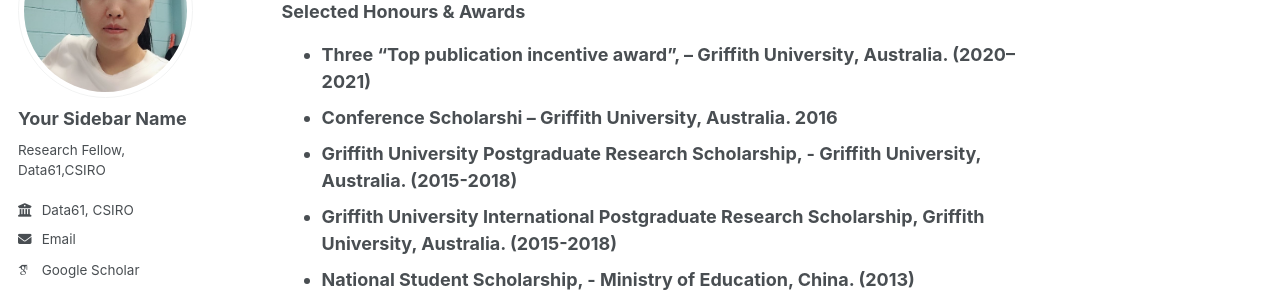
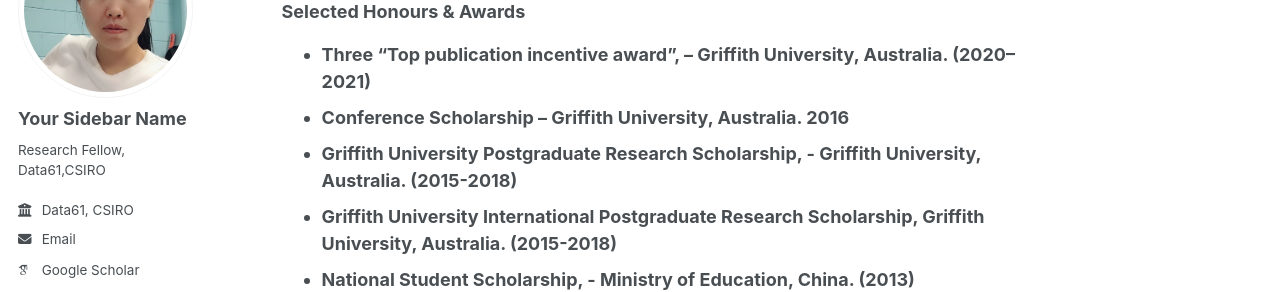
Before and after one commit to Miaohua9/Miaohua9.github.io, a Jekyll site: the page built from _pages/honours.md, in a window 1280 px wide. Shown: the part 176-468 px from the top of the page. Built offline with Jekyll 4.4.1, drawn with Linux system fonts in a browser that asks for light colours; some web fonts are replaced; a script that is not in the unit is left out.

Commit message:
Update honours.md

```diff
--- a/_pages/honours.md
+++ b/_pages/honours.md
@@ -8,7 +8,7 @@ author_profile: true
 ### Selected Honours & Awards
 
 - **Three “Top publication incentive award”,  – Griffith University, Australia. (2020–2021)**
-- **Conference Scholarshi – Griffith University, Australia. 2016**
+- **Conference Scholarship – Griffith University, Australia. 2016**
 - **Griffith University Postgraduate Research Scholarship, - Griffith University, Australia. (2015-2018)**
 - **Griffith University International Postgraduate Research Scholarship, Griffith University, Australia. (2015-2018)**
 - **National Student Scholarship, - Ministry of Education, China. (2013)**
```
